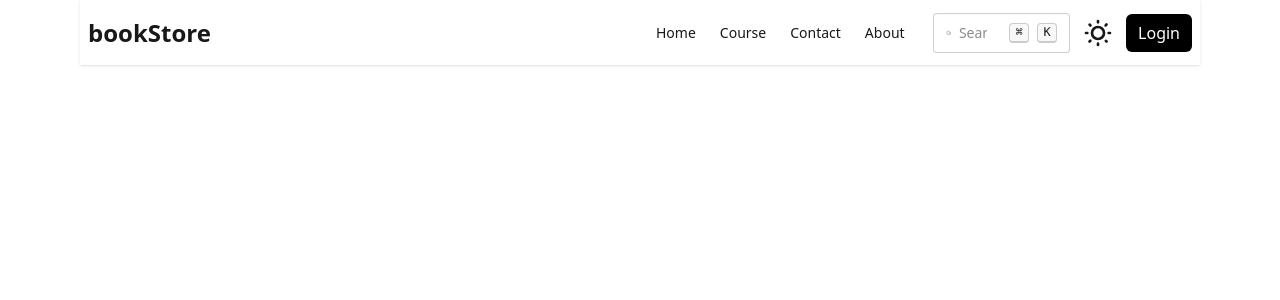
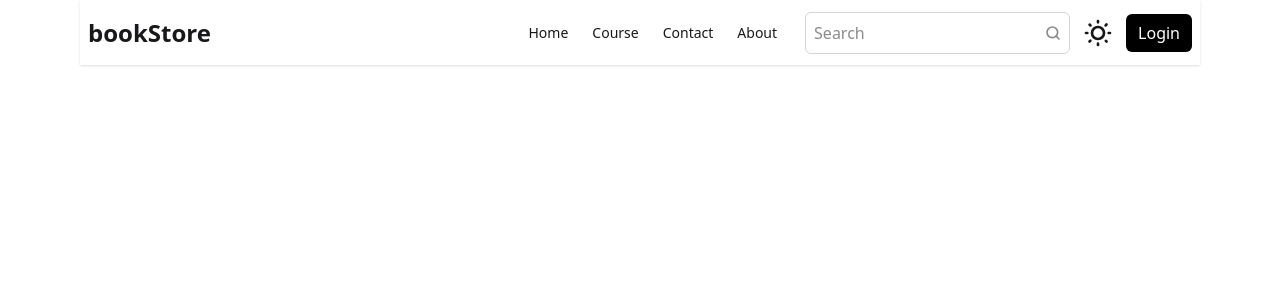
Before and after one commit to KrishnaBir/bookstore, a React app in the folder frontend/: page / in a window 1280 px wide. Shown: the top 300 px of the page. Built offline with nearby package versions, Linux system fonts and the light colour scheme; the HTML template or start-up script is replaced by a standard one.

Commit message:
remove border from search in navbar

```diff
--- a/frontend/src/components/Navbar.jsx
+++ b/frontend/src/components/Navbar.jsx
@@ -34,7 +34,11 @@ function Navbar() {
             </div>
 
             <div className='hidden md:block'>
-              <label className="input">
+              <label className="flex items-center border border-gray-300 px-2 py-2 rounded-md">
+                <input type="search"
+                  className=' outline-none '
+                  required placeholder="Search"
+                  />
                 <svg className="h-[1em] opacity-50" xmlns="http://www.w3.org/2000/svg" viewBox="0 0 24 24">
                   <g
                     strokeLinejoin="round"
@@ -47,12 +51,11 @@ function Navbar() {
                     <path d="m21 21-4.3-4.3"></path>
                   </g>
                 </svg>
-                <input type="search" className="grow" placeholder="Search" />
-                <kbd className="kbd kbd-sm">⌘</kbd>
-                <kbd className="kbd kbd-sm">K</kbd>
               </label>
             </div>
 
+
+            {/* theme controler */}
             <div>
               <label className="swap swap-rotate">
                 {/* this hidden checkbox controls the state */}
```
